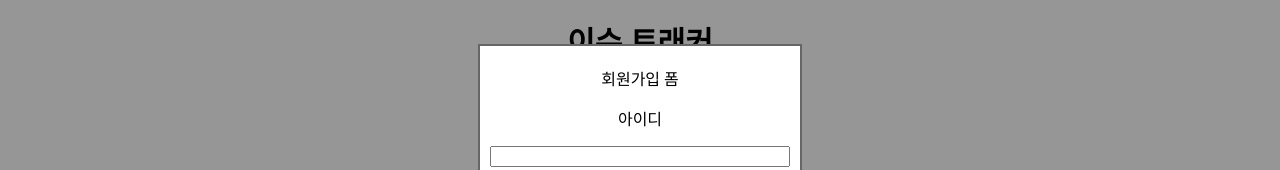
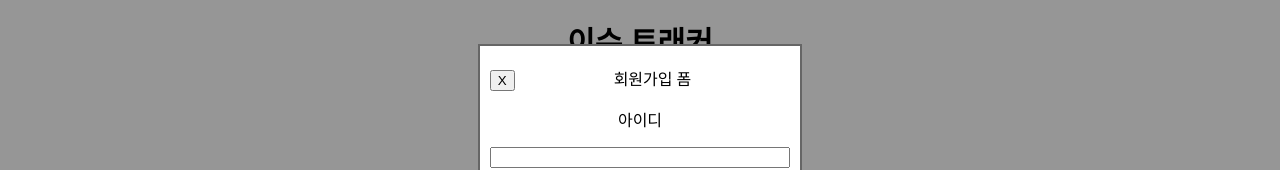
Before and after one commit to boostcamp-2020/IssueTracker-30, a React app in the folder client/: page /signup in a window 1280 px wide. Shown: the part 216-386 px from the top of the page. Built offline with nearby package versions, Linux system fonts and the light colour scheme.

Commit message:
FEAT: 회원가입모달창 닫기버튼 추가
x버튼 클릭 시 이전화면으로 goBack()

```diff
--- a/client/src/signup-modal.jsx
+++ b/client/src/signup-modal.jsx
@@ -28,16 +28,25 @@ const ModalSignupLayer = styled.div`
     z-index: -2;
     background-color: rgba(0, 0, 0, 0.4);
 `;
-const SignupModal = ({history}) => {
+
+const CloseBtn = styled.button`
+    position: relative;
+    left: -33%;
+`;
+
+const closeModal = history => {
+    history.goBack();
+}
+
+const SignupModal = ({ history }) => {
     return (
         <ModalSignup>
             <ModalSignupContent>
+                <CloseBtn onClick={() => closeModal(history)}>X</CloseBtn>
                 회원가입 폼
                 <SignUpForm />
             </ModalSignupContent>
-            <ModalSignupLayer onClick={() => {
-                history.goBack();
-            }} />
+            <ModalSignupLayer onClick={() => closeModal(history)} />
         </ModalSignup>
     );
 };
```
